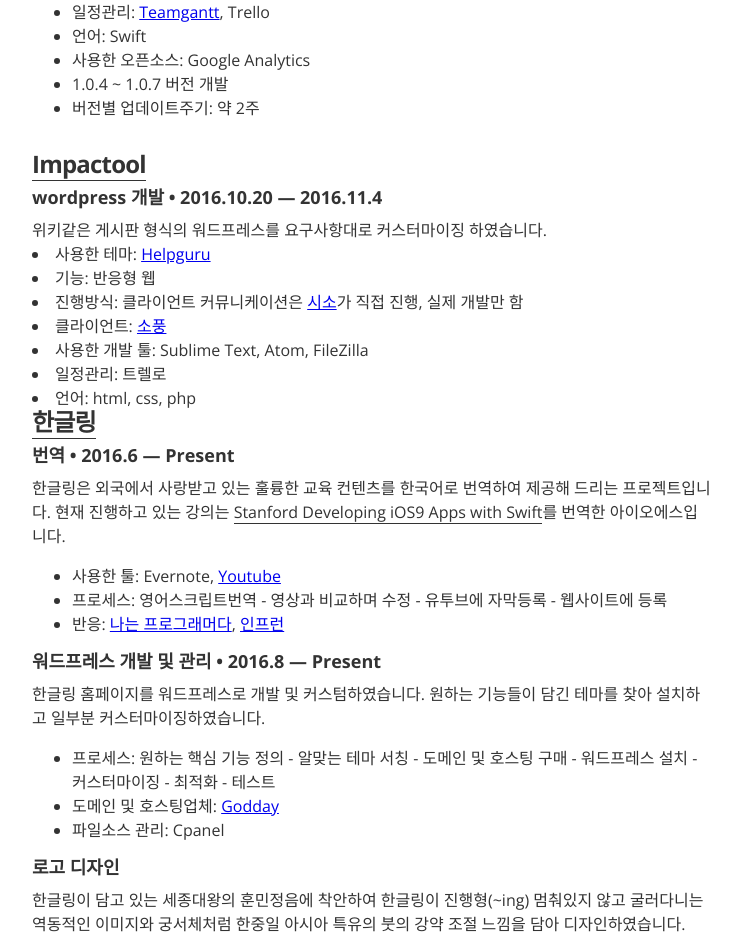
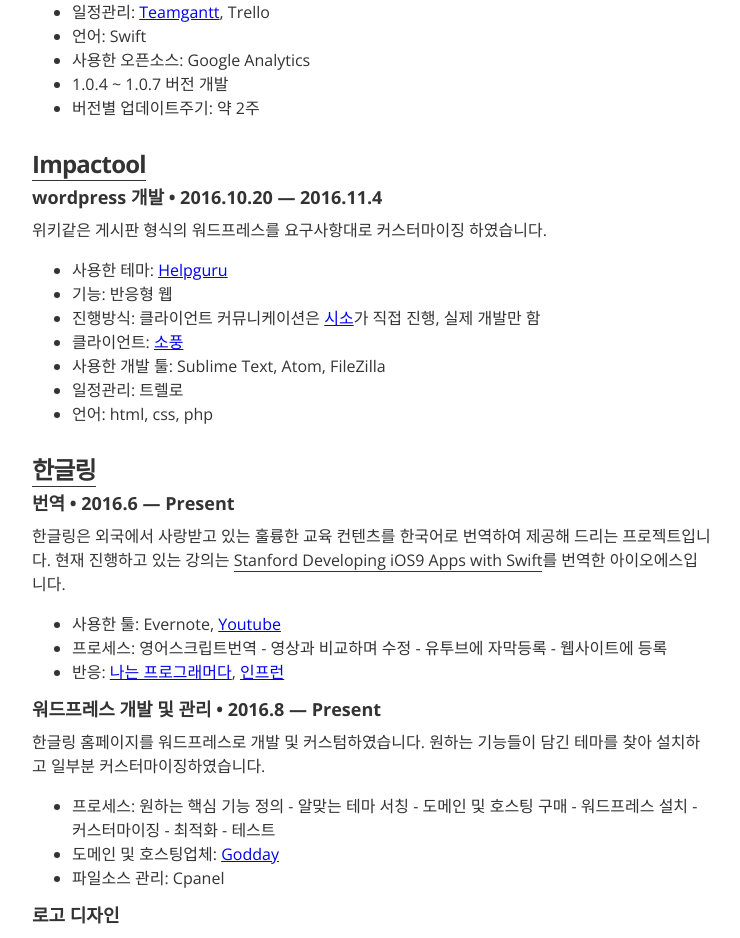
Before and after one commit to LucyJeong/LucyJeong.github.io, a Jekyll site: the page built from index.html, in a window 1280 px wide. Shown: the part 1516-2454 px from the top of the page, without its empty margins (268-1008 px from the left). Built offline with Jekyll 4.4.1, drawn with Linux system fonts in a browser that asks for light colours.

Commit message:
ul tag add

```diff
--- a/_layouts/resume.html
+++ b/_layouts/resume.html
@@ -119,6 +119,7 @@
           <h3 class="resume-item-title" itemprop="name"><a href="http://impactool.org">Impactool</a></h3>
           <h4 class="resume-item-details" itemprop="description">wordpress 개발 &bull; 2016.10.20 &mdash; 2016.11.4</h4>
           <p class="resume-item-copy">위키같은 게시판 형식의 워드프레스를 요구사항대로 커스터마이징 하였습니다.</p>
+          <ul>
             <li>사용한 테마: <a href="http://demo.herothemes.com/helpguru/">Helpguru</a></li>
             <li>기능: 반응형 웹</li>
             <li>진행방식: 클라이언트 커뮤니케이션은 <a href=" www.seeso.kr">시소</a>가 직접 진행, 실제 개발만 함</li>
@@ -126,6 +127,8 @@
             <li>사용한 개발 툴: Sublime Text, Atom, FileZilla</li>
             <li>일정관리: 트렐로</li>
             <li>언어: html, css, php</li>
+          </ul>
+        </div>
 
 
         <div class="resume-item" itemscope itemprop="alumniOf" itemtype="http://schema.org/CollegeOrUniversity">
```
